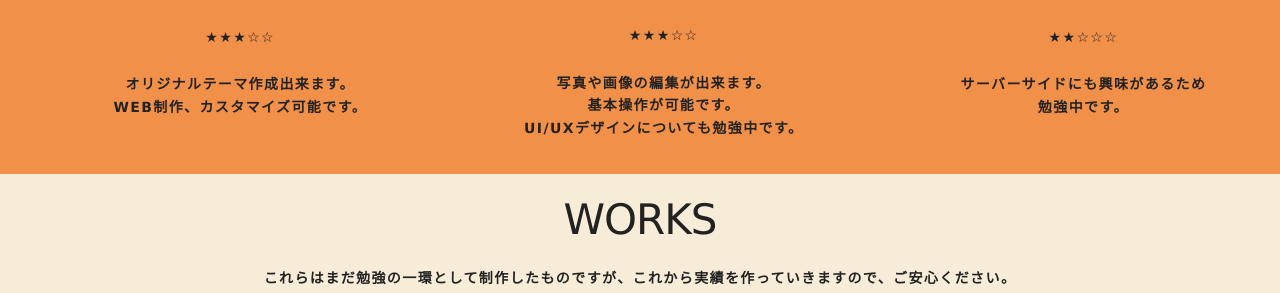
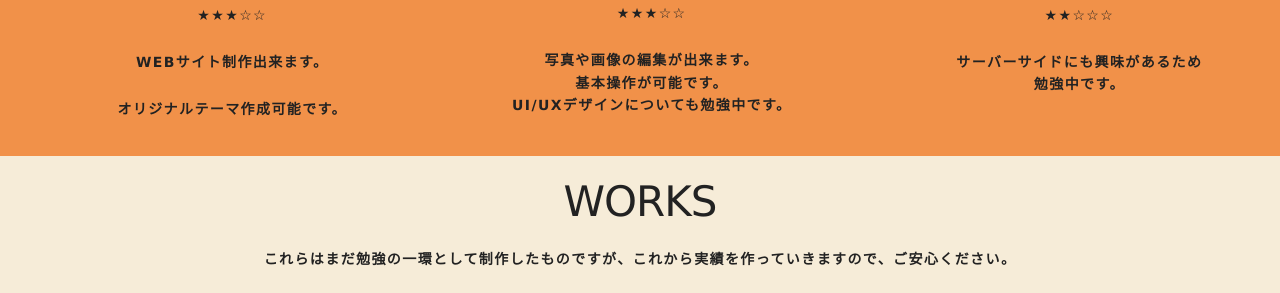
Before and after one commit to kurinosuke96/original-portfolio, a plain HTML site: page index.html in a window 1280 px wide. Shown: the part 1762-2055 px from the top of the page. Drawn offline with nearby package versions, Linux system fonts and the light colour scheme.

Commit message:
Update index.html

```diff
--- a/index.html
+++ b/index.html
@@ -95,7 +95,7 @@
           <li>
             <i class="fab fa-js-square fa-8x"></i>
             <p><span>JavaScript/jQuery</span></p>
-            <p>★★☆☆☆</p>⋰
+            <p>★★☆☆☆</p>
             <p>動きのあるサイトを作成<br>したいため勉強中です。</p>
           </li>
         </ul>
@@ -104,7 +104,8 @@
             <i class="fab fa-wordpress fa-8x"></i>
             <p><span>WordPress</span></p>
             <p>★★★☆☆</p>
-           <p>オリジナルテーマ作成出来ます。<br>WEB制作、カスタマイズ可能です。</p>
+            <p>WEBサイト制作出来ます。</p>
+            <p>オリジナルテーマ作成可能です。</p>
           </li>
           <li>
             <img src="images/ps4-rogo.png" alt="#">
```
